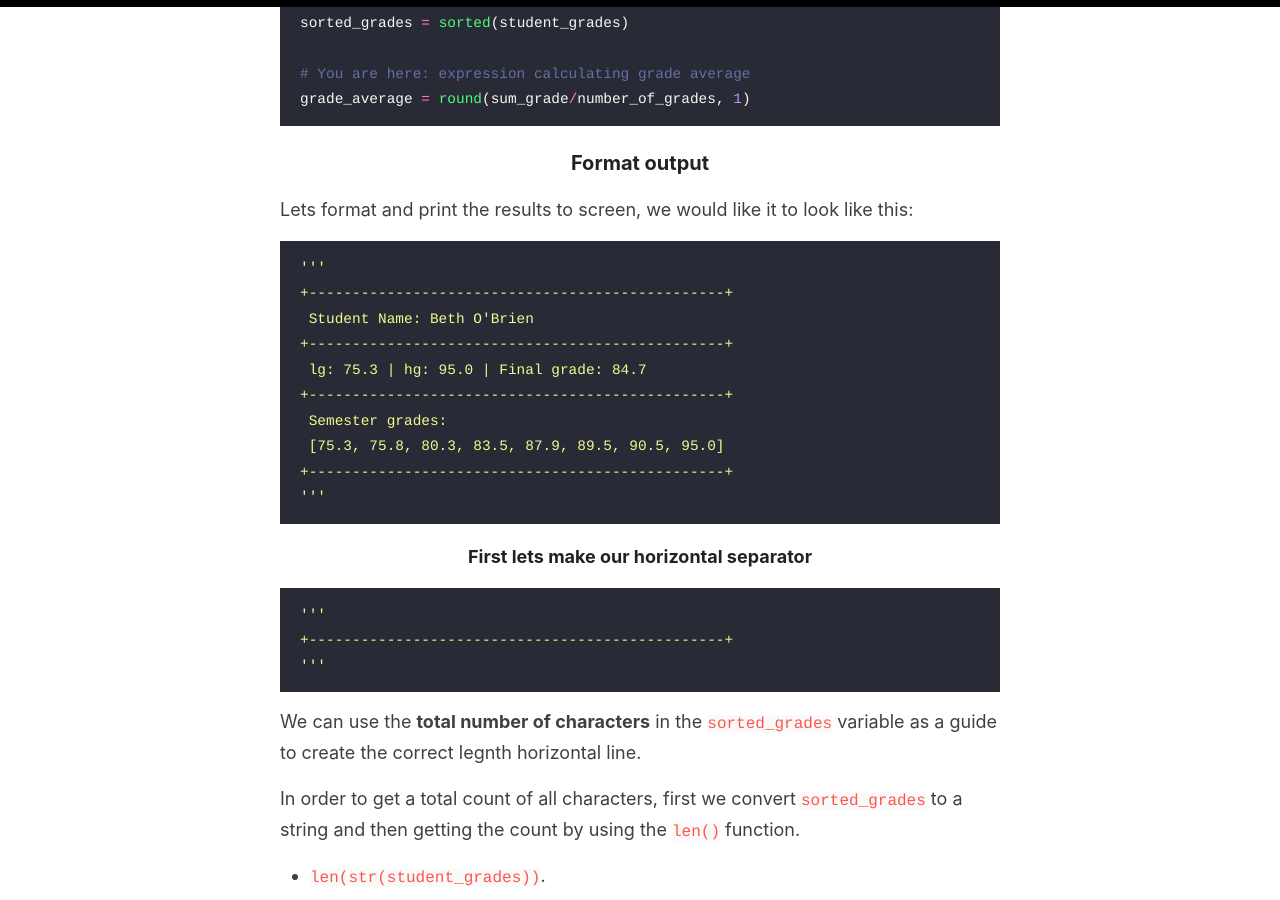
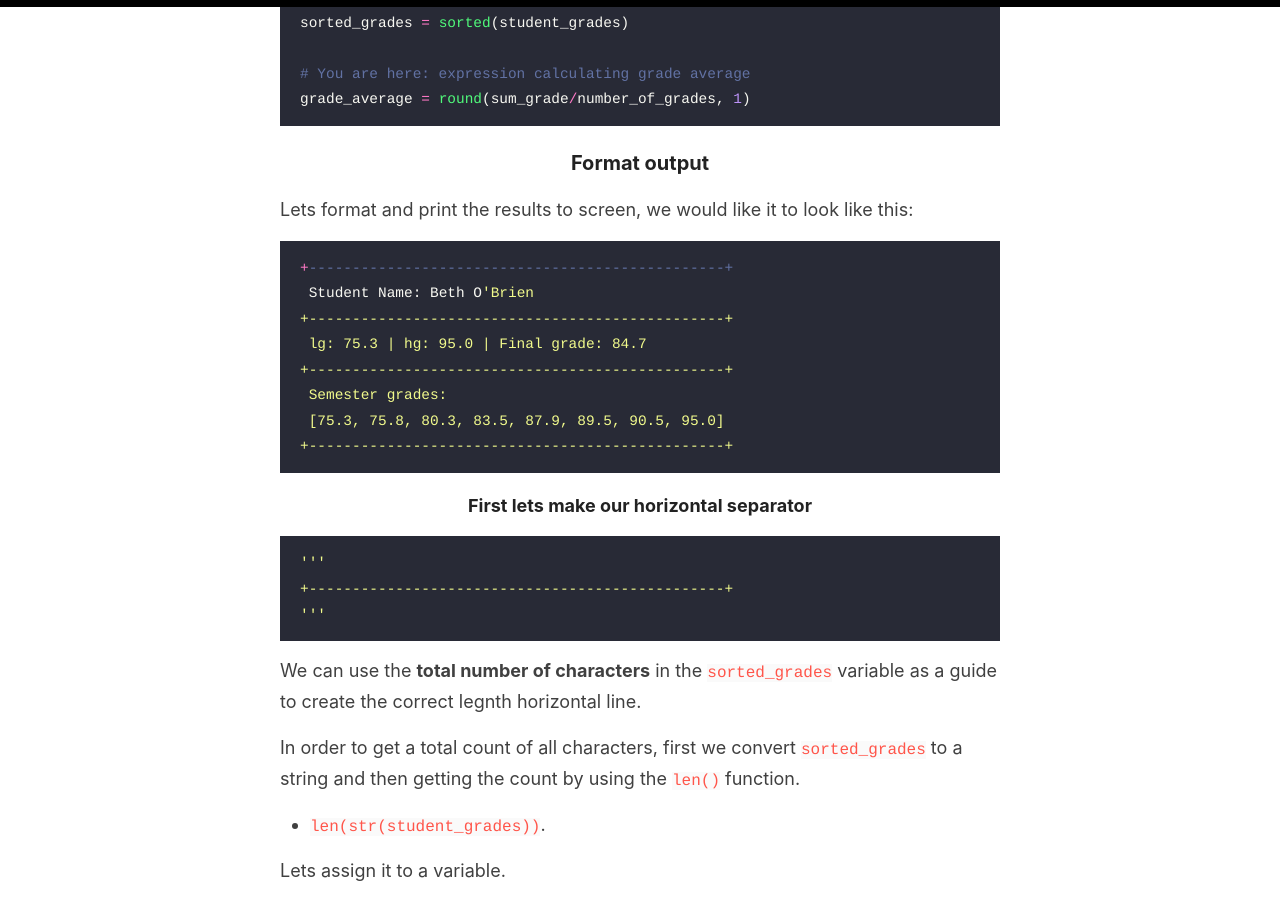
Before and after one commit to KikeVen/python911, a Jekyll site: the page built from _posts/2019-9-26-student_grades_06.md, in a window 1280 px wide and 900 px high, scrolled down 9260 px. Built offline with Jekyll 4.4.1, drawn with Linux system fonts in a browser that asks for light colours; comment, search, counter and statistics services are not loaded; some of the changed text lies outside the part shown.

Commit message:
editorial update

````diff
--- a/_posts/2019-9-26-student_grades_06.md
+++ b/_posts/2019-9-26-student_grades_06.md
@@ -189,7 +189,6 @@ F-strings allow us to imbed an expression inside a string.
 * f-string are easier to use.
 * f-strings execute faster than the other two types of string formatting.
 
-
 ```python
 >>> student_name = "Beth O'Brien"
 >>> f"Student name: {student_name}"
@@ -197,7 +196,7 @@ F-strings allow us to imbed an expression inside a string.
 
 So the code above would print to screen as follow, where the variable in **brackets** `{student_name}` gets replaced by its value.
 
-```tex
+```sql
 Student name: Beth O'Brien
 ```
 
@@ -284,8 +283,7 @@ grade_average = round(sum_grade/number_of_grades, 1)
 
 Lets format and print the results to screen, we would like it to look like this:
 
-```python
-'''
+```sql
 +------------------------------------------------+
  Student Name: Beth O'Brien
 +------------------------------------------------+
@@ -294,7 +292,6 @@ Lets format and print the results to screen, we would like it to look like this:
  Semester grades:
  [75.3, 75.8, 80.3, 83.5, 87.9, 89.5, 90.5, 95.0]
 +------------------------------------------------+
-'''
 ```
 
 #### First lets make our horizontal separator
@@ -413,8 +410,7 @@ print(f'''
 
 When you run the program it should print the results as formatted.
 
-```python
-'''
+```sql
 +------------------------------------------------+
  Student Name: Beth O'Brien
 +------------------------------------------------+
@@ -423,7 +419,6 @@ When you run the program it should print the results as formatted.
  Semester Grades:
  [75.3, 75.8, 80.3, 83.5, 87.9, 89.5, 90.5, 95.0]
 +------------------------------------------------+
-'''
 ```
 
 That is it for our grade calculator program, it is very basic, but I got a chance to introduce some new programming concepts.
````
Also changed, not shown: _posts/2019-10-2-introduction_to_python_00.md (added, +44 -0 lines), _posts/2019-9-25-if_else_letter_grade_07.md (+1 -3 lines).
